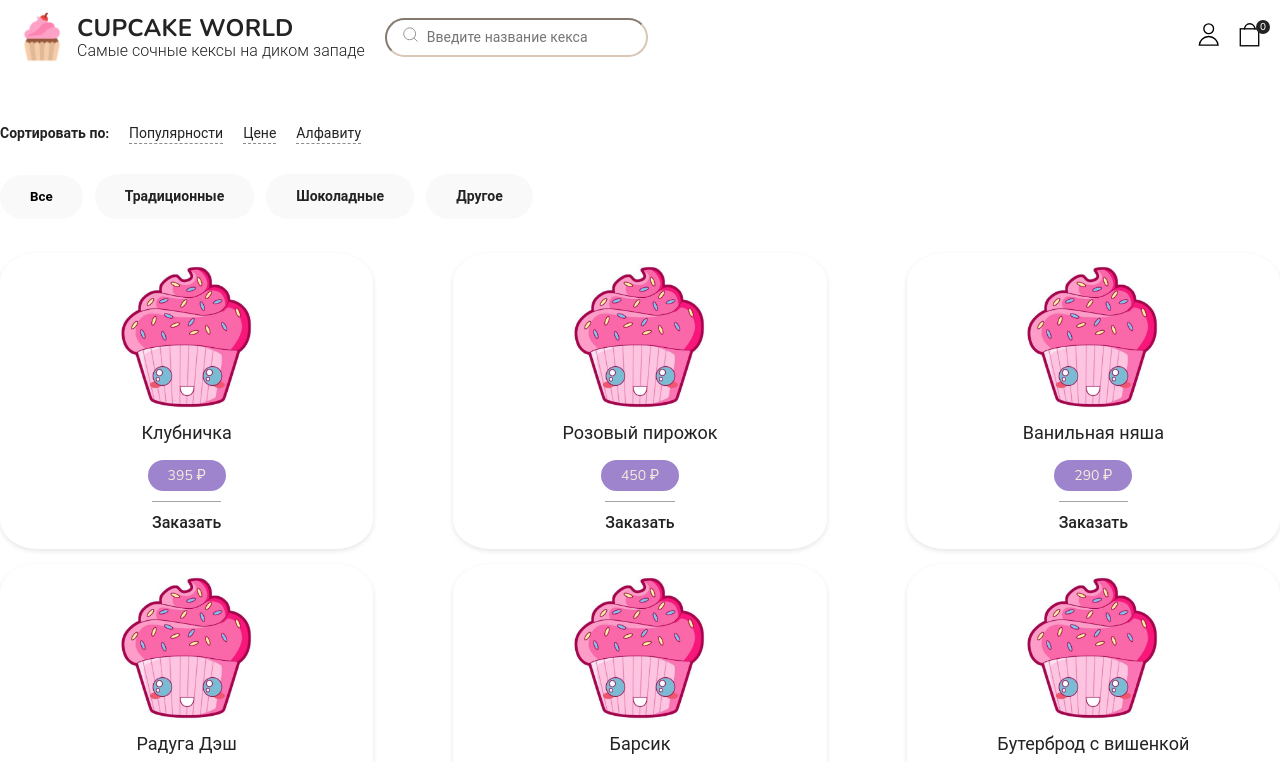
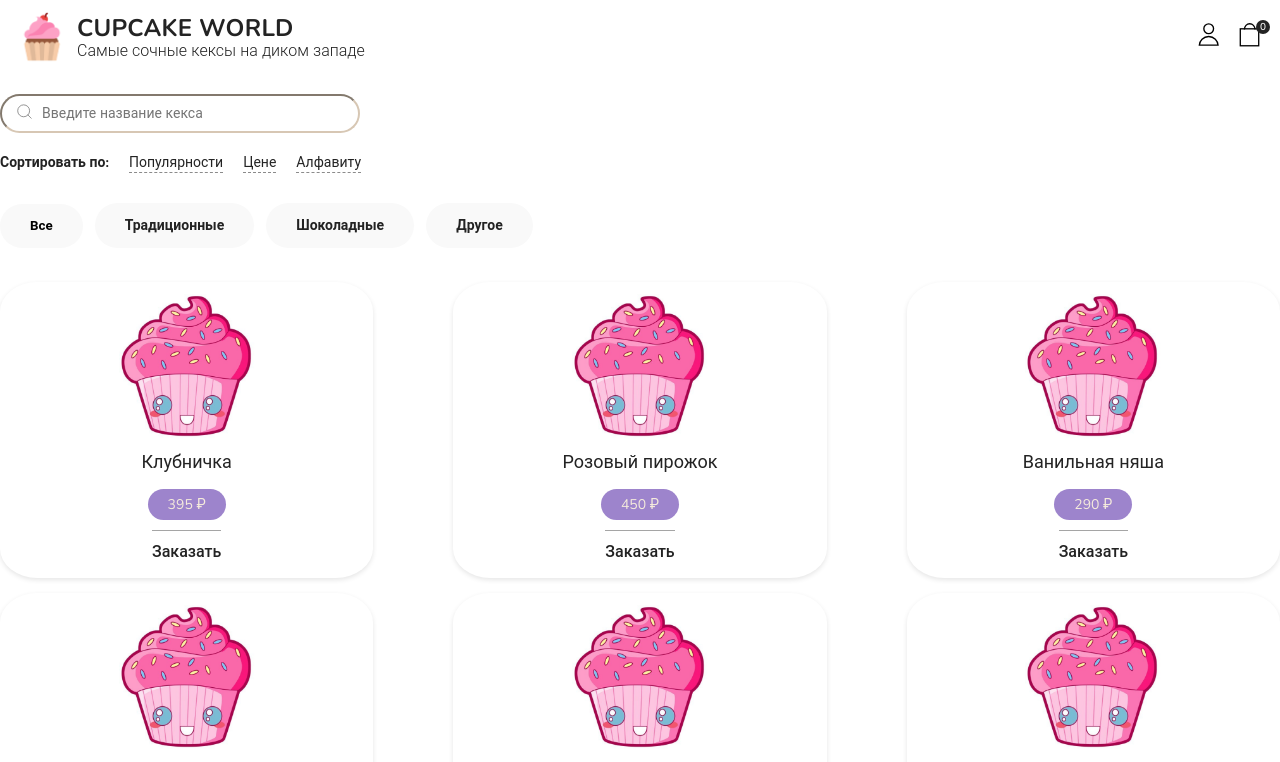
Before and after one commit to lacey-ruber/cupcake-world, a React (Create React App) app: page / in a window 1280 px wide. Shown: the top 762 px of the page. Built offline with nearby package versions, Linux system fonts and the light colour scheme.

Commit message:
product search filter

```diff
--- /dev/null
+++ b/src/components/common/Search.jsx
@@ -0,0 +1,32 @@
+import React from 'react'
+
+const Search = ({ onSearch, value }) => {
+  return (
+    <div className='header__search'>
+      <label htmlFor='searchQuery'>
+        <svg
+          className='header__search-icon'
+          width='19'
+          height='15'
+          viewBox='0 0 19 18'
+          fill='none'
+        >
+          <path
+            d='M13.2406 12.7955L17.8753 17.4302M15.637 8.17399C15.637 12.1237 12.4352 15.3255 8.48552 15.3255C4.53583 15.3255 1.33398 12.1237 1.33398 8.17399C1.33398 4.22431 4.53583 1.02246 8.48552 1.02246C12.4352 1.02246 15.637 4.22431 15.637 8.17399Z'
+            stroke='gray'
+          ></path>
+        </svg>
+      </label>
+      <input
+        type='text'
+        name='searchQuery'
+        id='searchQuery'
+        placeholder='Введите название кекса'
+        onChange={onSearch}
+        value={value}
+      />
+    </div>
+  )
+}
+
+export default Search
--- a/src/components/page/CupcakesListPage.jsx
+++ b/src/components/page/CupcakesListPage.jsx
@@ -5,24 +5,33 @@ import CupcakeCard from '../ui/CupcakeCard'
 import Sort from '../common/Sort'
 import Categories from '../common/Categories'
 import Pagination from '../common/Pagination'
+import Search from '../common/Search'
 import { paginate } from '../../utils/paginate'
 import '../../scss/components/_cupcake-block.scss'
+import '../../scss/components/_header.scss'
 import '../../scss/app.scss'
 import { useSelector, useDispatch } from 'react-redux'
 import {
+  setSearchQuery,
   setSortBy,
   setSelectedCategories,
   setCurrentPage,
 } from '../../store/slices/filterSlice'
+// import axios from 'axios'
 
 const CupcakesListPage = () => {
   const dispatch = useDispatch()
-  const { sortBy, selectedCategories, currentPage } = useSelector(
+  const { searchQuery, sortBy, selectedCategories, currentPage } = useSelector(
     (state) => state.filter
   )
 
   const [cupcakes, setCupcakes] = useState()
   const [categories, setCategories] = useState()
+  // const [searchQuery, setSearchQuery] = useState('')
+
+  // axios.get('').then(response => {
+  //   setCupcakes(response.data)
+  // })
 
   useEffect(() => {
     api.cupcakes.fetchAll().then((data) => setCupcakes(data))
@@ -33,13 +42,18 @@ const CupcakesListPage = () => {
   }, [])
 
   useEffect(() => {
-    setCurrentPage(1)
-  }, [selectedCategories])
+    dispatch(setCurrentPage(1))
+  }, [selectedCategories, searchQuery])
 
+  const handleSearchQuery = ({ target }) => {
+    dispatch(setSelectedCategories(undefined))
+    dispatch(setSearchQuery(target.value))
+  }
   const handlePageChange = (pageIndex) => {
     dispatch(setCurrentPage(pageIndex))
   }
   const handleCategoriesSelect = (item) => {
+    if (searchQuery !== '') dispatch(setSearchQuery(''))
     dispatch(setSelectedCategories(item))
   }
   const handleSort = (item) => {
@@ -47,7 +61,12 @@ const CupcakesListPage = () => {
   }
 
   const pageSize = 6
-  const filteredCupcakes = selectedCategories
+  const filteredCupcakes = searchQuery
+    ? cupcakes.filter(
+        (cupcake) =>
+          cupcake.title.toLowerCase().indexOf(searchQuery.toLowerCase()) !== -1
+      )
+    : selectedCategories
     ? cupcakes.filter(
         (cupcake) =>
           JSON.stringify(cupcake.category) ===
@@ -63,12 +82,14 @@ const CupcakesListPage = () => {
   const cupcakeCrop = paginate(sortedCupcakes, currentPage, pageSize)
 
   const clearFilter = () => {
+    if (searchQuery !== '') dispatch(setSearchQuery(''))
     dispatch(setSelectedCategories())
   }
 
   if (cupcakes) {
     return (
       <section className='goods'>
+        <Search onSearch={handleSearchQuery} value={searchQuery} />
         <Sort onSort={handleSort} selectedSort={sortBy} />
         <div className='categories'>
           <div className='categories__wrapper'>
--- a/src/components/ui/NavBar.jsx
+++ b/src/components/ui/NavBar.jsx
@@ -24,21 +24,7 @@ const NavBar = () => {
             </Link>
             <p></p>
           </div>
-          <div className='header__search'>
-            <input type='text' placeholder='Введите название кекса' />
-            <svg
-              className='header__search-icon'
-              width='19'
-              height='15'
-              viewBox='0 0 19 18'
-              fill='none'
-            >
-              <path
-                d='M13.2406 12.7955L17.8753 17.4302M15.637 8.17399C15.637 12.1237 12.4352 15.3255 8.48552 15.3255C4.53583 15.3255 1.33398 12.1237 1.33398 8.17399C1.33398 4.22431 4.53583 1.02246 8.48552 1.02246C12.4352 1.02246 15.637 4.22431 15.637 8.17399Z'
-                stroke='gray'
-              ></path>
-            </svg>
-          </div>
+          {/* <Search /> */}
         </div>
         <div className='header__controls header__controls-right'>
           <Link to='login' className='header-auth-button'>
--- a/src/scss/components/_header.scss
+++ b/src/scss/components/_header.scss
@@ -42,17 +42,19 @@
   }
   &__search {
     position: relative;
+    margin: 20px 0px;
     input {
-      margin: 0 20px;
+      // margin: 0 20px;
       padding: 8px 40px;
       font-size: 14px;
       border-radius: 60px;
       border-color: #d7c7b4;
+      width: 360px;
     }
     &-icon {
       position: absolute;
-      top: 24%;
-      left: 12%;
+      left: 15px;
+      top: 10px;
     }
   }
   &-auth-button {
--- a/src/scss/components/_sort.scss
+++ b/src/scss/components/_sort.scss
@@ -1,5 +1,5 @@
 .sort {
-  margin-top: 50px;
+  margin-top: 15px;
   &__label {
     display: flex;
     flex-wrap: wrap;
--- a/src/store/slices/filterSlice.js
+++ b/src/store/slices/filterSlice.js
@@ -1,6 +1,7 @@
 import { createSlice } from '@reduxjs/toolkit'
 
 const initialState = {
+  searchQuery: '',
   sortBy: { path: 'name', order: 'asc' },
   selectedCategories: undefined,
   currentPage: 1,
@@ -10,6 +11,9 @@ export const filterSlice = createSlice({
   name: 'filters',
   initialState,
   reducers: {
+    setSearchQuery: (state, action) => {
+      state.searchQuery = action.payload
+    },
     setSortBy: (state, action) => {
       state.sortBy = action.payload
     },
@@ -22,7 +26,11 @@ export const filterSlice = createSlice({
   },
 })
 
-export const { setSortBy, setSelectedCategories, setCurrentPage } =
-  filterSlice.actions
+export const {
+  setSearchQuery,
+  setSortBy,
+  setSelectedCategories,
+  setCurrentPage,
+} = filterSlice.actions
 
 export default filterSlice.reducer
```
